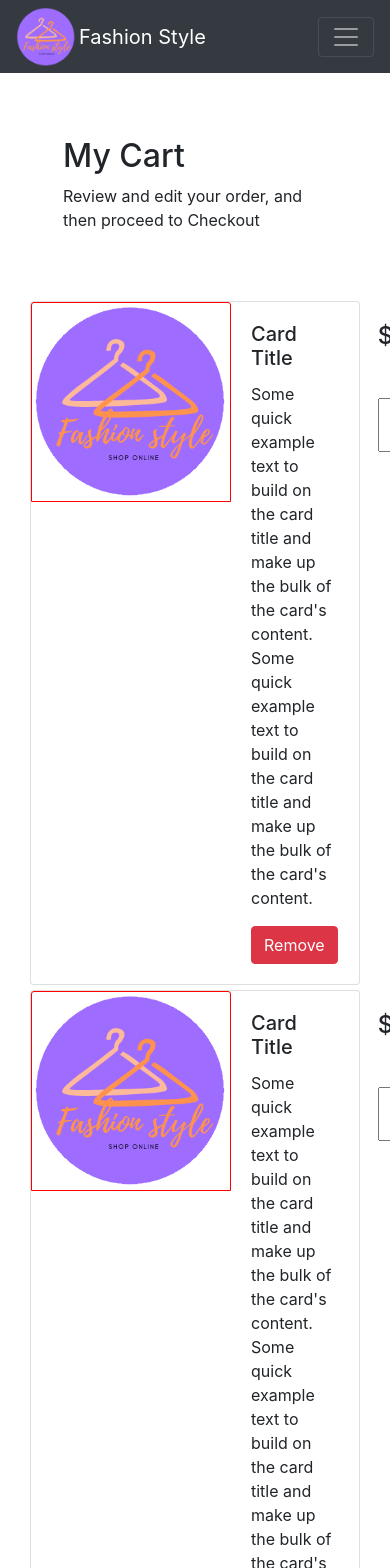
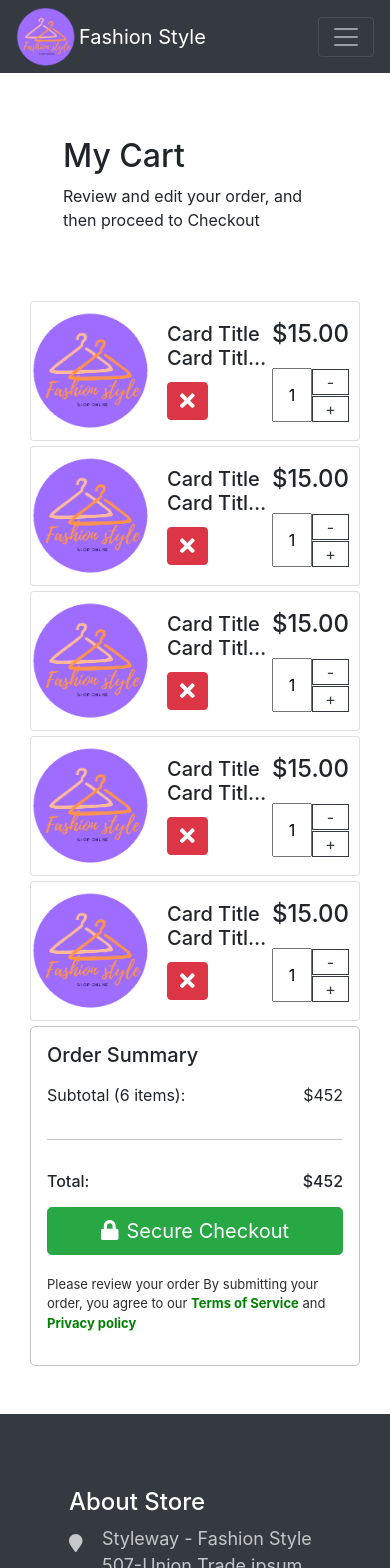
Before and after one commit to messaismael/fashion-style, a React (Create React App) app: page /cart in a window 390 px wide. Shown: the top 1568 px of the page. Built offline with nearby package versions, Linux system fonts and the light colour scheme.

Commit message:
implement checkout summary and improve the responsive design

```diff
--- /dev/null
+++ b/src/components/cartComponent/cart-item.tsx
@@ -0,0 +1,43 @@
+
+import React, { useState } from 'react';
+import { Button, Card } from 'react-bootstrap';
+import { FontAwesomeIcon } from '@fortawesome/react-fontawesome'
+import { faTimes } from '@fortawesome/free-solid-svg-icons'
+
+const CartItem: React.FC = () => {
+  const [numCart, setNumCart] = useState(1);
+
+
+  const handleNumCart = (num: number) => {
+    if(num !== 0){
+      setNumCart(num);
+    }
+  }
+  return (
+    <Card  className='cart-item'/* style={{ width: '18rem' }} */>
+      <Card.Img className='cart-image' variant="top" src='/images/logo.png' />
+      <Card.Body>
+        <Card.Title>Card Title Card Title Card Title</Card.Title>
+        <Card.Text>
+          Some quick example text to build on the card title and make up the bulk of
+          the card's content.
+          Some quick example text to build on the card title and make up the bulk of
+          the card's content.
+        </Card.Text>
+        <Button variant="danger" className='margin-auto'><FontAwesomeIcon  icon={faTimes} size="lg"/></Button>
+      </Card.Body>
+        <div className='cart-qte' >
+          <h4  >$15.00</h4>
+          <div style={{ margin: "auto"}} className='d-flex justify-content-center'>
+            <input style={{width: "40px"}} className='cart-input text-center' onChange={()=>{}} value={numCart} />
+            <div>
+              <Button onClick={() => handleNumCart(numCart-1)} variant="outline-dark" className='cart-num'>-</Button>
+              <Button onClick={() => handleNumCart(numCart+1)} variant="outline-dark" className='cart-num'>+</Button>
+            </div>
+          </div>
+        </div>
+    </Card>
+  )
+}
+
+export default CartItem;
--- a/src/components/cartComponent/cartCard.tsx
+++ /dev/null
@@ -1,43 +0,0 @@
-
-import React, { useState } from 'react';
-import { Button, Card } from 'react-bootstrap';
-
-const CartCard: React.FC = () => {
-  const [numCart, setNumCart] = useState(1);
-
-
-  const handleNumCart = (num: number) => {
-    if(num !== 0){
-      setNumCart(num);
-    }
-  }
-  return (
-    <Card  className='cartCard'/* style={{ width: '18rem' }} */>
-      <Card.Img className='cart-image' variant="top" src='/images/logo.png' />
-      <Card.Body>
-        <Card.Title>Card Title</Card.Title>
-        <Card.Text>
-          Some quick example text to build on the card title and make up the bulk of
-          the card's content.
-          Some quick example text to build on the card title and make up the bulk of
-          the card's content.
-        </Card.Text>
-        <Button variant="danger">Remove</Button>
-      </Card.Body>
-      <Card.Body>
-        <h4 className='mb-5' >$15.00</h4>
-        <div style={{ margin: "auto"}} className='d-flex justify-content-center'>
-          <input  style={{width: "40px"}} className='cart-input text-center' onChange={()=>{}} value={numCart} />
-          <div>
-          <Button onClick={() => handleNumCart(numCart-1)} variant="outline-dark" className='cart-num'>-</Button>
-          <Button onClick={() => handleNumCart(numCart+1)} variant="outline-dark" className='cart-num'>+</Button>
-
-          </div>
-        </div>
-      </Card.Body>
-
-    </Card>
-  )
-}
-
-export default CartCard;
--- /dev/null
+++ b/src/components/cartComponent/checkoutSummary.tsx
@@ -0,0 +1,19 @@
+import { Container, Button } from "react-bootstrap";
+import { FontAwesomeIcon } from '@fortawesome/react-fontawesome'
+import { faLock } from '@fortawesome/free-solid-svg-icons'
+
+
+const CheckoutSummary: React.FC = () => {
+  return (
+      <div className='checkout-summary'>
+        <h5>Order Summary</h5>
+        <div className='mt-3'>Subtotal (6 items): <span className='float-right'>$452</span></div>
+        <div className="divider"></div>
+        <h6 className='mt-3 mb-3' >Total: <span className='float-right'>$452</span></h6>
+        <Button variant='success' size="lg"> <FontAwesomeIcon  icon={faLock}  className='mr-2'/>Secure Checkout</Button>
+        <p>Please review your order By submitting your order, you agree to our <span>Terms of Service</span> and <span>Privacy policy</span></p>
+      </div>
+  )
+}
+
+export default CheckoutSummary;
--- a/src/components/cartComponent/index.tsx
+++ b/src/components/cartComponent/index.tsx
@@ -1,25 +1,26 @@
 
 import React from 'react';
 import { Col, Container, Row } from 'react-bootstrap';
-import CartCard from './cartCard';
+import CartItem from './cart-item';
+import CheckoutSummary from './checkoutSummary';
 
 const CartComponent: React.FC = () => {
   return (
-    <Container className='mt-3' >
+    <Container fluid="sm" className='mt-3' >
       <div className='p-5'>
         <h2 className='text-left'>My Cart</h2>
         <p className='text-left'>Review and edit your order, and then proceed  to Checkout</p>
       </div>
       <Row className='mb-5' style={{ margin: 'auto' }}>
         <Col md={8}>
-          <CartCard />
-          <CartCard />
-          <CartCard />
-          <CartCard />
-          <CartCard />
+          <CartItem />
+          <CartItem />
+          <CartItem />
+          <CartItem />
+          <CartItem />
         </Col>
         <Col md={4}>
-          <CartCard />
+          <CheckoutSummary />
         </Col>
       </Row>
 
--- a/src/scss/cart-card.scss
+++ /dev/null
@@ -1,22 +0,0 @@
-.cartCard{
-  margin: 5px 0;
-  flex-direction: row;
-  max-width: 800px;
-  text-align: left;
-  .cart-image{
-    width: 200px;
-    height: 200px;
-    border: 1px solid red;
-  }
-  .cart-input{
-    &:focus{
-      outline: unset !important;
-    }
-  }
-  .cart-num{
-    border-radius: 0;
-    width: 100%;
-    padding-top: 0;
-    padding-bottom: 0;
-  }
-}
--- /dev/null
+++ b/src/scss/cart-item.scss
@@ -0,0 +1,72 @@
+.cart-item{
+  margin: 5px 0;
+  flex-direction: row;
+  align-items: center;
+  max-width: 800px;
+  text-align: left;
+  .cart-image{
+    width: 180px;
+    height: 180px;
+  }
+  .card-body{
+    .card-title{
+      overflow: hidden;
+      text-overflow: ellipsis;
+      display: -webkit-box;
+      -webkit-line-clamp: 2; /* number of lines to show */
+              line-clamp: 2;
+      -webkit-box-orient: vertical;
+    }
+    .card-text{
+      overflow: hidden;
+      text-overflow: ellipsis;
+      display: -webkit-box;
+      -webkit-line-clamp: 2; /* number of lines to show */
+              line-clamp: 2;
+      -webkit-box-orient: vertical;
+    }
+  }
+  .cart-qte{
+    padding-right: 10px;
+    h4{
+      margin-bottom: 20px;
+    }
+  }
+  .cart-input{
+    &:focus{
+      outline: unset !important;
+    }
+  }
+  .cart-num{
+    border-radius: 0;
+    width: 100%;
+    padding-top: 0;
+    padding-bottom: 0;
+  }
+  @media (max-width:992px) {
+    .cart-image{
+      width: 150px;
+      height: 150px;
+    }
+  }
+  @media (max-width: 768px) {
+    .cart-image{
+      width: 130px;
+      height: 130px;
+    }
+    .card-body{
+      .card-text{ display: none !important;}
+    }
+  }
+  @media (max-width: 576px) {
+    .cart-image{
+      width: 120px;
+      height: 120px;
+    }
+    .card-body{
+      padding-right: 0;
+      padding-left: 1rem;
+      .card-text{ display: none !important;}
+    }
+  }
+}
--- /dev/null
+++ b/src/scss/checkout-summay.scss
@@ -0,0 +1,21 @@
+.checkout-summary{
+  max-width: 350px;
+  min-width: 230px;
+  margin: auto;
+  padding: 1rem;
+  text-align: left;
+  border: 1px solid #9a9da099;
+  border-radius: 5px;
+  button{
+    width: 100%;
+  }
+  p{
+    margin-top: 20px;
+    font-size: 13px;
+    color: rgba(0, 0, 0, 0.83);
+    span{
+      color: green;
+      font-weight: bold;
+    }
+  }
+}
--- /dev/null
+++ b/src/scss/global.scss
@@ -0,0 +1,8 @@
+.divider{
+  border: 0.5px solid #9a9da099;
+  border-radius: 2px;
+  border-top:none ;
+  border-left:none ;
+  border-right:none ;
+  margin: 2rem 0;
+}
--- a/src/scss/index.scss
+++ b/src/scss/index.scss
@@ -1,3 +1,4 @@
+@import './global.scss';
 @import './app';
 @import './nav-bar';
 @import './footer';
@@ -8,8 +9,9 @@
 @import './login';
 @import './register';
 @import './productDetail';
-@import './cart-card.scss';
+@import './cart-item.scss';
 @import './cart.scss';
+@import './checkout-summay.scss';
 
 body {
   margin: 0;
@@ -25,8 +27,12 @@ code {
     monospace;
 }
 
-@media (min-width: 1200px){
-  .container{
+.container {
+  @media (min-width: 1200px){
     max-width: 1500px !important;
   }
+  /* @media (min-width: 768px)
+  {
+    max-width: 95% !important;
+  } */
 }
```
